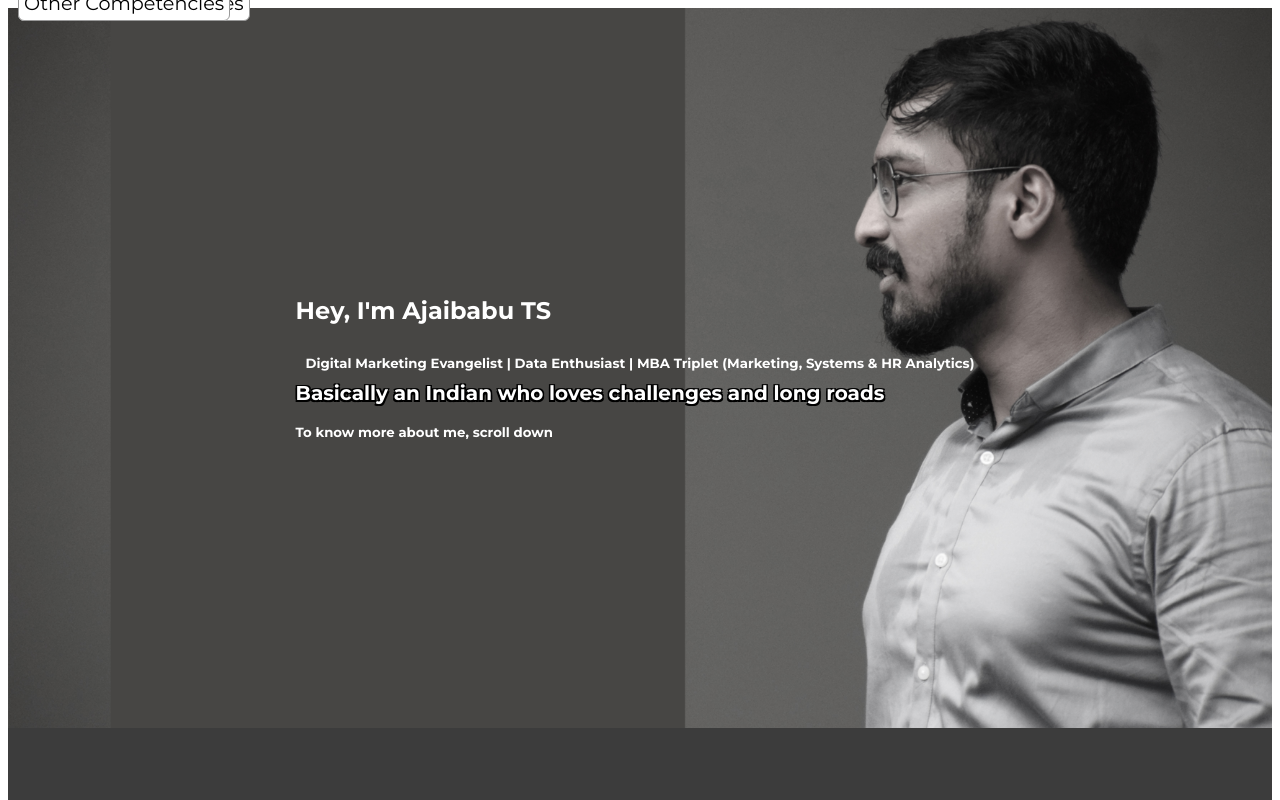
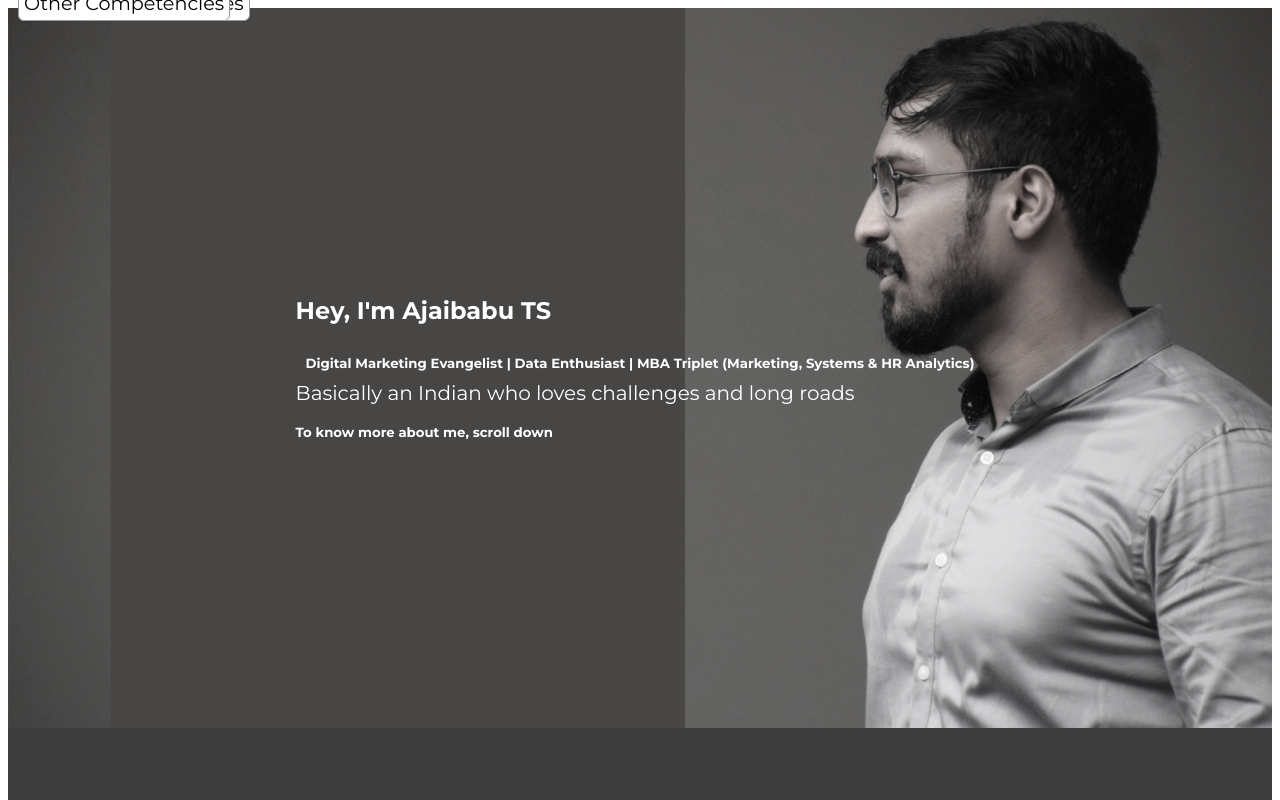
Before and after one commit to ajaibabu/ajaibabu.github.io, a plain HTML site: page index.html in a window 1280 px wide. Shown: the top 800 px of the page. Drawn offline with nearby package versions, Linux system fonts and the light colour scheme; a script that the page names is missing; some icons are missing.

Commit message:
updatedStyle.css

```diff
--- a/css/style.css
+++ b/css/style.css
@@ -35,8 +35,8 @@ a:hover {
 
 .about-bg p {
     font-size: 20px;
-    font-weight: 600;
-    text-shadow: -1.5px -1.5px 0 #000, 1.5px -1.5px 0 #000, -1.5px 1.5px 0 #000, 1.5px 1.5px 0 #000;
+    font-weight: 400;
+
 }
 
 .about-bg .show-desktop-navigator {
@@ -44,7 +44,7 @@ a:hover {
 }
 
 .about-bg h1 {
-    font-size: 70px;
+    font-size: 200px;
 }
 
 .about-bg h3 {
```
